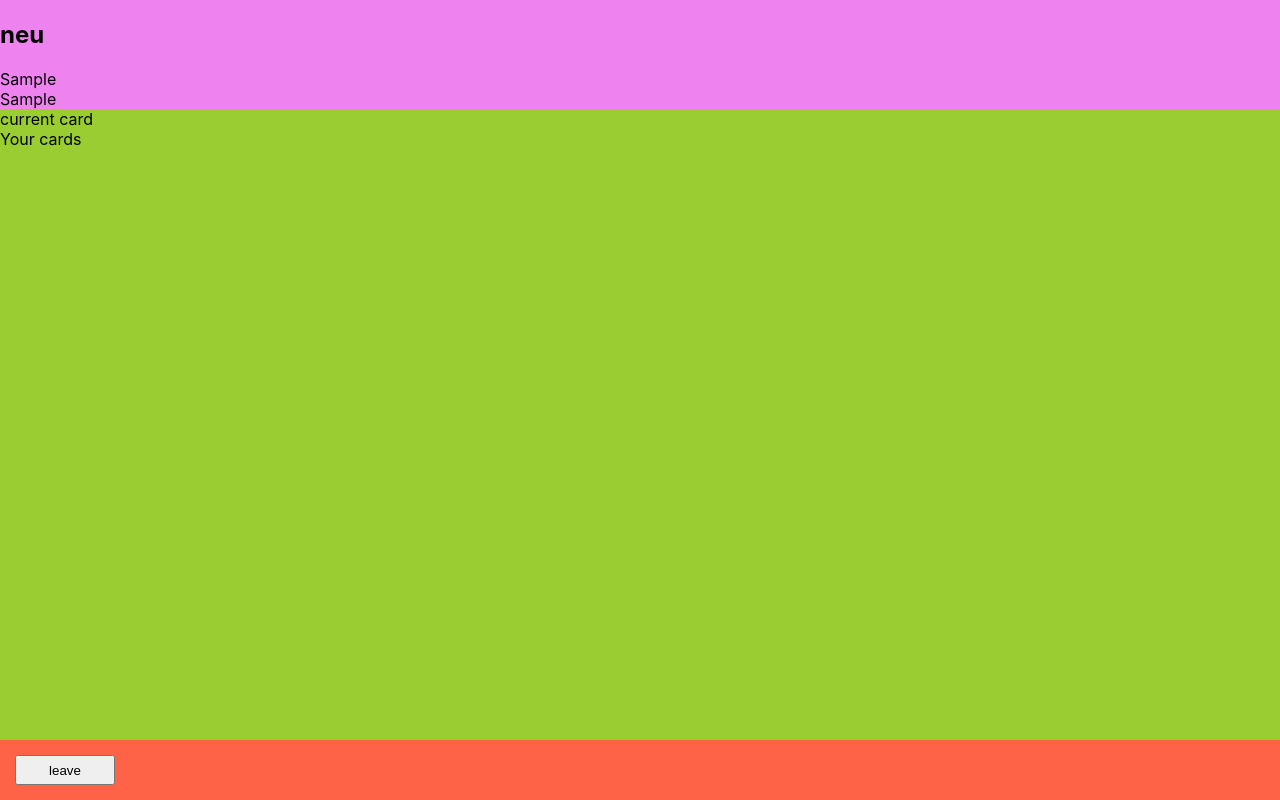
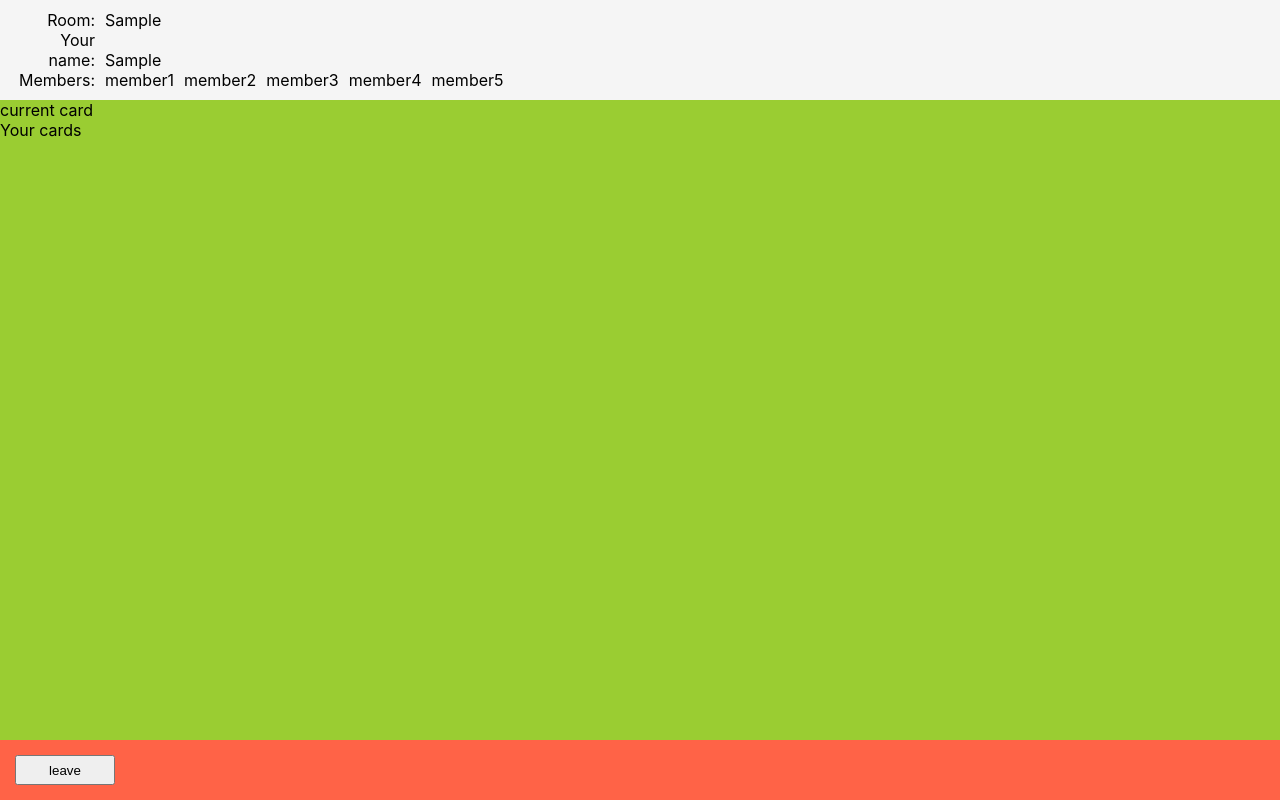
Before and after one commit to astatsuya/neu-socket, a React (Create React App) app in the folder client/: page / in a window 1280 px wide. Both pictures are taken after typing "Sample", "Sample" into the empty fields and a click on the button "Start neu!". Built offline with nearby package versions, Linux system fonts and the light colour scheme.

Commit message:
styled Header

```diff
--- a/client/src/pages/Room/Header/index.tsx
+++ b/client/src/pages/Room/Header/index.tsx
@@ -8,9 +8,24 @@ type Props = {
 export const Header: React.VFC<Props> = ({ username, roomName }) => {
   return (
     <header className="header-wrapper">
-      <h2>neu</h2>
-      <div>{roomName}</div>
-      <div>{username}</div>
+      <ul className="room-and-name">
+        <li>
+          <span className="list-title">Room:</span>
+          <span>{roomName}</span>
+        </li>
+        <li>
+          <span className="list-title">Your name:</span>
+          <span>{username}</span>
+        </li>
+        <li>
+          <span className="list-title">Members:</span>
+          <span>member1</span>
+          <span>member2</span>
+          <span>member3</span>
+          <span>member4</span>
+          <span>member5</span>
+        </li>
+      </ul>
     </header>
   );
 };
--- a/client/src/pages/Room/Header/styles.css
+++ b/client/src/pages/Room/Header/styles.css
@@ -1,3 +1,26 @@
 .header-wrapper {
-  background-color: violet;
+  padding: 10px;
+  background-color: whitesmoke;
 }
+
+ul {
+  margin: 0;
+  padding: 0;
+  list-style: none;
+}
+
+li {
+  margin: 0;
+}
+
+span {
+  display: inline-block;
+  margin-left: 10px;
+  word-wrap: break-word;
+}
+
+.list-title {
+  width: 85px;
+  margin-left: 0;
+  text-align: right;
+}
```
